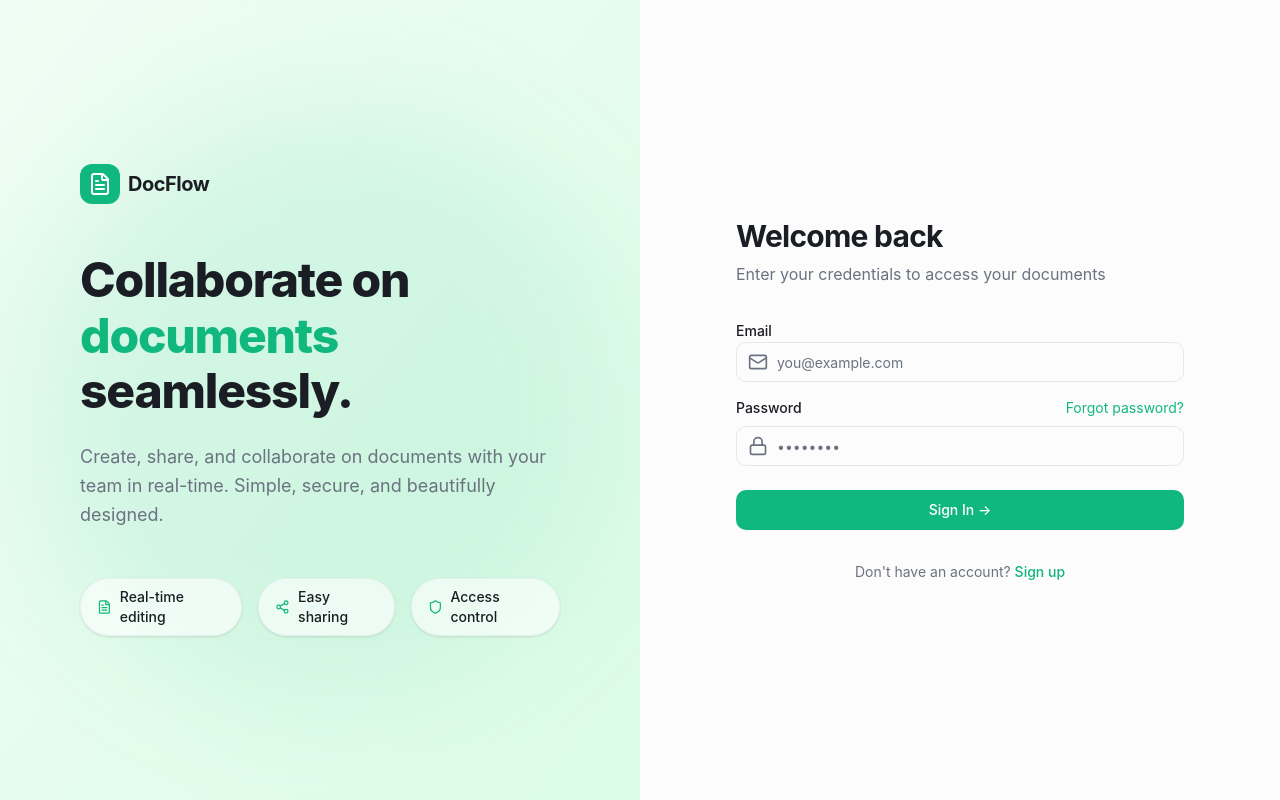
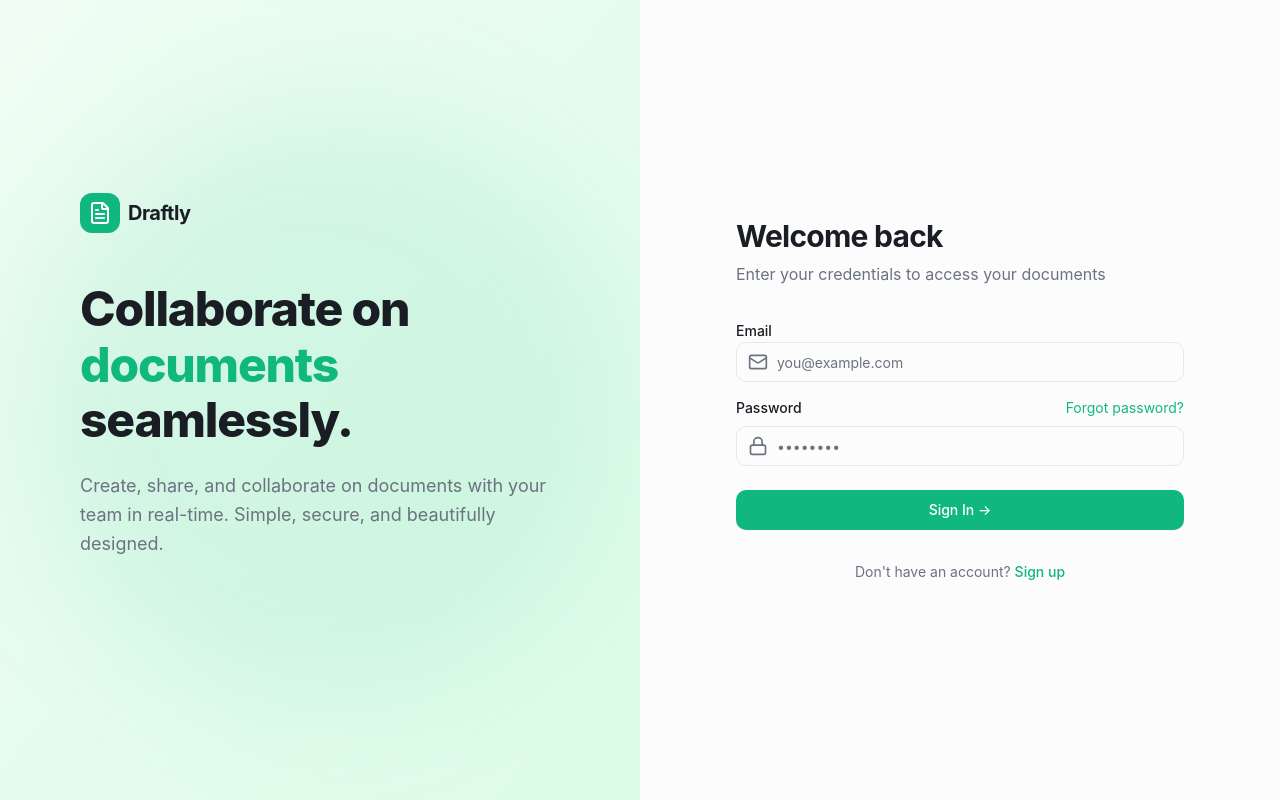
Before and after one commit to carr-o-t/draftly-frontend, a Next.js app: page / in a window 1280 px wide. Built offline with nearby package versions, Linux system fonts and the light colour scheme.

Commit message:
ci: update css and project title

```diff
--- a/src/app/globals.css
+++ b/src/app/globals.css
@@ -185,7 +185,7 @@
   }
 
   body {
-    @apply bg-background text-foreground font-sans antialiased;
+    @apply text-foreground bg-white font-sans antialiased;
     font-family: 'Inter', system-ui, sans-serif;
   }
 }
--- a/src/components/layout/sidebar.tsx
+++ b/src/components/layout/sidebar.tsx
@@ -44,7 +44,7 @@ export function Sidebar() {
   };
 
   return (
-    <aside className="bg-muted/40 hidden h-screen w-64 flex-col border-r md:flex">
+    <aside className="bg-muted hidden h-screen w-64 flex-col border-r md:flex">
       <div className="flex h-14 items-center border-b px-6 lg:h-[60px]">
         <Link href="/" className="flex items-center gap-2 font-semibold">
           <LayoutDashboard className="h-6 w-6" />
@@ -114,10 +114,8 @@ export function Sidebar() {
             </Link>
           </div>
           <p className="text-muted-foreground text-xs">
-            A portfolio project by{' '}
-            <span className="text-foreground font-semibold">
-              {DEVELOPER_NAME}
-            </span>
+            A project by{' '}
+            <span className="text-primary font-semibold">{DEVELOPER_NAME}</span>
           </p>
         </div>
       </div>
--- a/src/constants/app.constants.ts
+++ b/src/constants/app.constants.ts
@@ -1,4 +1,4 @@
-export const APP_NAME = 'DocSpace';
+export const APP_NAME = 'Draftly';
 export const DEVELOPER_NAME = 'ByteTheCarrot.dev';
 
 export const SOCIAL_LINKS = {
--- a/src/features/auth/components/auth-screen.tsx
+++ b/src/features/auth/components/auth-screen.tsx
@@ -22,7 +22,7 @@ export const AuthScreen = () => {
             <div className="bg-primary rounded-lg p-2">
               <FileText className="text-primary-foreground h-6 w-6" />
             </div>
-            <span className="text-xl font-bold tracking-tight">DocFlow</span>
+            <span className="text-xl font-bold tracking-tight">Draftly</span>
           </div>
 
           <h1 className="text-foreground mb-6 text-5xl leading-[1.15] font-extrabold tracking-tight">
@@ -38,7 +38,7 @@ export const AuthScreen = () => {
             real-time. Simple, secure, and beautifully designed.
           </p>
 
-          <div className="flex gap-4">
+          {/* <div className="flex gap-4">
             <div className="border-border/50 text-foreground flex items-center gap-2 rounded-full border bg-white/60 px-4 py-2 text-sm font-medium shadow-sm backdrop-blur-sm dark:bg-black/20">
               <FileText className="text-primary h-4 w-4" />
               Real-time editing
@@ -51,7 +51,7 @@ export const AuthScreen = () => {
               <Shield className="text-primary h-4 w-4" />
               Access control
             </div>
-          </div>
+          </div> */}
         </div>
       </div>
 
```
